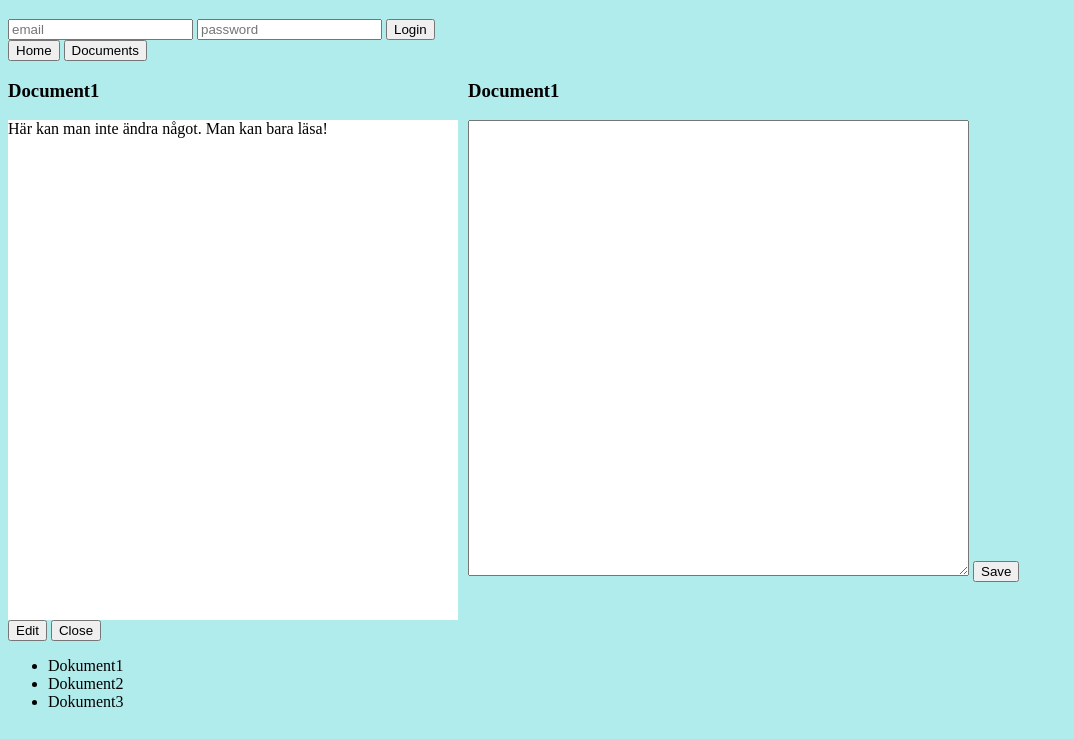
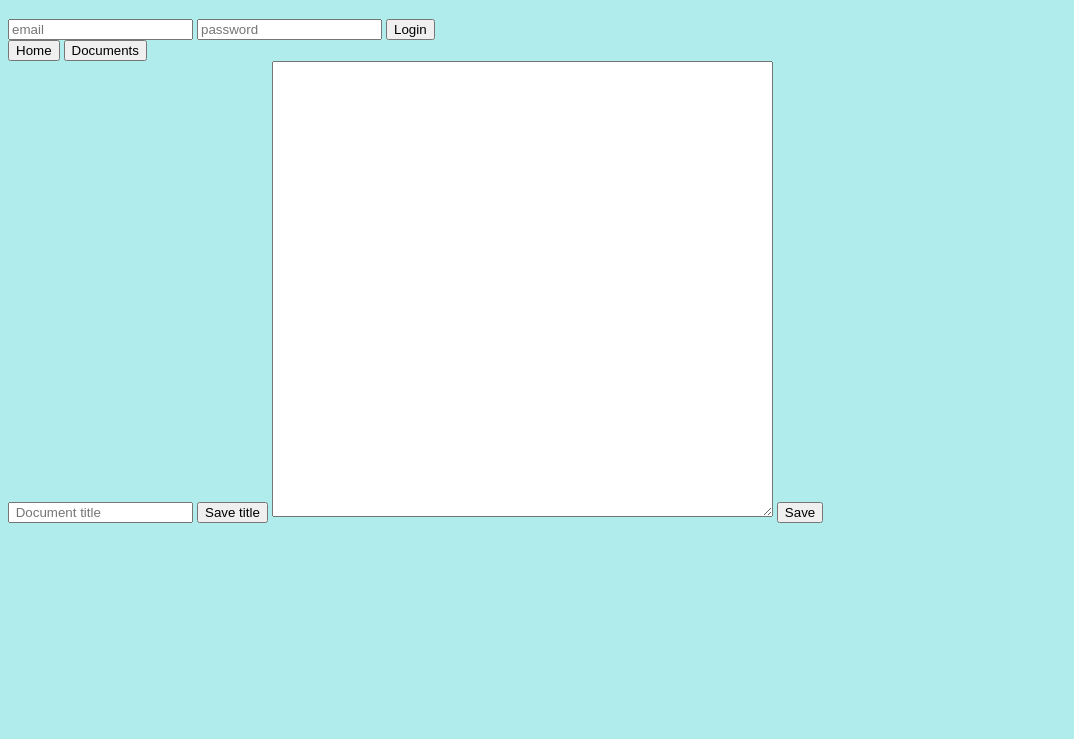
Before and after one commit to Annika-Nyholm/notes-Annika-Nyholm-1, a website with bundled scripts: page frontend/index.html in a window 1280 px wide. Shown: the part 61-800 px from the top of the page, without its empty margins (0-1074 px from the left). Built offline with nearby package versions, Linux system fonts and the light colour scheme; files whose address does not match are found by name.

Commit message:
feat(FE)index. testing tinymce

```diff
--- a/frontend/index.html
+++ b/frontend/index.html
@@ -5,6 +5,7 @@
     <meta name="viewport" content="width=device-width, initial-scale=1.0">
     <title>Quick Notes</title>
     <link rel="stylesheet" href="style.css">
+    <script type="module" src="node_modules/tinymce/tinymce.min.js"></script>
     <script src="script.js" type="module"></script>
 </head>
 <body>
@@ -27,28 +28,29 @@
     </header>
     <main>
 
-        <section class="documents_container">
-            <article class="read_document_container">
-                <h3>Document1</h3>
-                <div class="read_document" id="readDocument">
-                    Här kan man inte ändra något. Man kan bara läsa!
+        <section class="documents_container" id="documentContainer">
+            <!--<article class="read_document_container">
+                <h3 id="readDocumentHeading">Document1</h3>
+                <p id="readCreated"></p>
+                <p id="readLastEdited"></p>
+                <div class="read_document" id="readDocumentContent">
+
                 </div>
-            </article>
+            </article>-->
             <article class="edit_document" id="editDocument">
-                <h3>Document1</h3>
-                <textarea name="" id="" cols="60" rows="30"></textarea>
-                <button>Save</button>
+                <input type="text" name="documentHeading" id="documentHeading" placeholder=" Document title">
+                <button id="saveTitle">Save title</button>
+                <textarea name="editArea" id="editArea" cols="60" rows="30"></textarea>
+                <button id="saveButton">Save</button>
             </article>
         </section>
-
-        <button>Edit</button>
-        <button>Close</button>
-
+        <!--
+        <button id="editButton">Edit</button>
+        <button id="closeButton">Close</button>
+        -->
         <aside class="document_container">
             <ul class="document_list" id="documentList">
-                <li>Dokument1</li>
-                <li>Dokument2</li>
-                <li>Dokument3</li>
+
 
             </ul>
         </aside>
```
